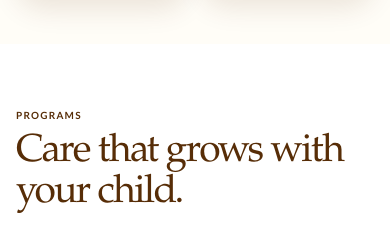
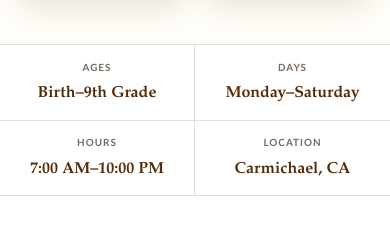
Before and after one commit to PaulBoyko1/Montessori-Playschool, a Next.js app: page / in a window 390 px wide. Shown: the part 481-727 px from the top of the page. Built offline with nearby package versions, Linux system fonts and the light colour scheme.

Commit message:
Simplify home content and desktop navigation

```diff
--- a/app/page.tsx
+++ b/app/page.tsx
@@ -73,6 +73,25 @@ export default function Home() {
                 Schedule a Tour <span aria-hidden="true">→</span>
               </Link>
             </div>
+          </div>
+        </section>
+
+        <section className="home-fact-strip" aria-label="Montessori Playschool quick facts">
+          <div>
+            <span>Ages</span>
+            <strong>Birth–9th Grade</strong>
+          </div>
+          <div>
+            <span>Days</span>
+            <strong>{school.days}</strong>
+          </div>
+          <div>
+            <span>Hours</span>
+            <strong>{school.hours}</strong>
+          </div>
+          <div>
+            <span>Location</span>
+            <strong>Carmichael, CA</strong>
           </div>
         </section>
 
@@ -158,18 +177,10 @@ export default function Home() {
           <div>
             <p className="section-label">Help with childcare costs</p>
             <h2>CalWORKs and Child Action are welcome.</h2>
-<p>CalWORKs and Child Action accepted for eligible families.</p>
           </div>
           <Link className="button button-light" href="/tuition#assistance">
             View assistance options <span aria-hidden="true">→</span>
           </Link>
-        </section>
-
-        <section className="quote-band home-quote">
-          <blockquote>
-            <p>“The child is both a hope and a promise for mankind.”</p>
-            <cite>— Maria Montessori, Education and Peace</cite>
-          </blockquote>
         </section>
 
         <section className="contact-cta" id="contact">
--- a/app/site-chrome.tsx
+++ b/app/site-chrome.tsx
@@ -17,6 +17,10 @@ const navigation = [
   { href: "/enrollment", label: "Enrollment" },
   { href: "/contact", label: "Contact" },
 ];
+
+const desktopNavigation = navigation.filter(
+  (item) => item.href !== "/" && item.href !== "/location",
+);
 
 function rememberNavigationDirection(currentPath: string, targetPath: string) {
   const currentIndex = navigation.findIndex((item) => item.href === currentPath);
@@ -141,7 +145,7 @@ export function SiteHeader({ current }: { current?: string }) {
       </Link>
       <nav className="desktop-nav" aria-label="Primary navigation">
         <ul>
-          {navigation.map((item) => (
+          {desktopNavigation.map((item) => (
             <li key={item.href}>
               <Link
                 href={item.href}
--- a/app/site-polish.css
+++ b/app/site-polish.css
@@ -1593,3 +1593,68 @@
     margin: 0;
   }
 }
+
+
+/* Home: factual quick-reference strip directly below the opening hero. */
+.home-fact-strip {
+  background: #ffffff;
+  border-bottom: 1px solid var(--line);
+  border-top: 1px solid var(--line);
+  display: grid;
+  grid-template-columns: repeat(4, minmax(0, 1fr));
+}
+
+.home-fact-strip > div {
+  border-right: 1px solid var(--line);
+  padding: 1rem 2vw;
+  text-align: center;
+}
+
+.home-fact-strip > div:last-child {
+  border-right: 0;
+}
+
+.home-fact-strip span {
+  color: var(--muted);
+  display: block;
+  font-size: 0.62rem;
+  font-weight: 800;
+  letter-spacing: 0.1em;
+  margin-bottom: 0.3rem;
+  text-transform: uppercase;
+}
+
+.home-fact-strip strong {
+  color: var(--brand-brown);
+  font-family: var(--display);
+  font-size: clamp(1rem, 1.25vw, 1.25rem);
+  font-weight: 600;
+}
+
+/* Active page and keyboard focus are separate visual states. */
+.desktop-nav a[aria-current="page"] {
+  box-shadow: none;
+}
+
+@media (max-width: 760px) {
+  .home-fact-strip {
+    grid-template-columns: repeat(2, minmax(0, 1fr));
+  }
+
+  .home-fact-strip > div {
+    min-width: 0;
+    padding: 0.9rem 0.65rem;
+  }
+
+  .home-fact-strip > div:nth-child(2) {
+    border-right: 0;
+  }
+
+  .home-fact-strip > div:nth-child(-n + 2) {
+    border-bottom: 1px solid var(--line);
+  }
+
+  .home-fact-strip strong {
+    font-size: 1rem;
+  }
+}
```
Also changed, not shown: 1 other file (tests, documents, lock files or other folders).
